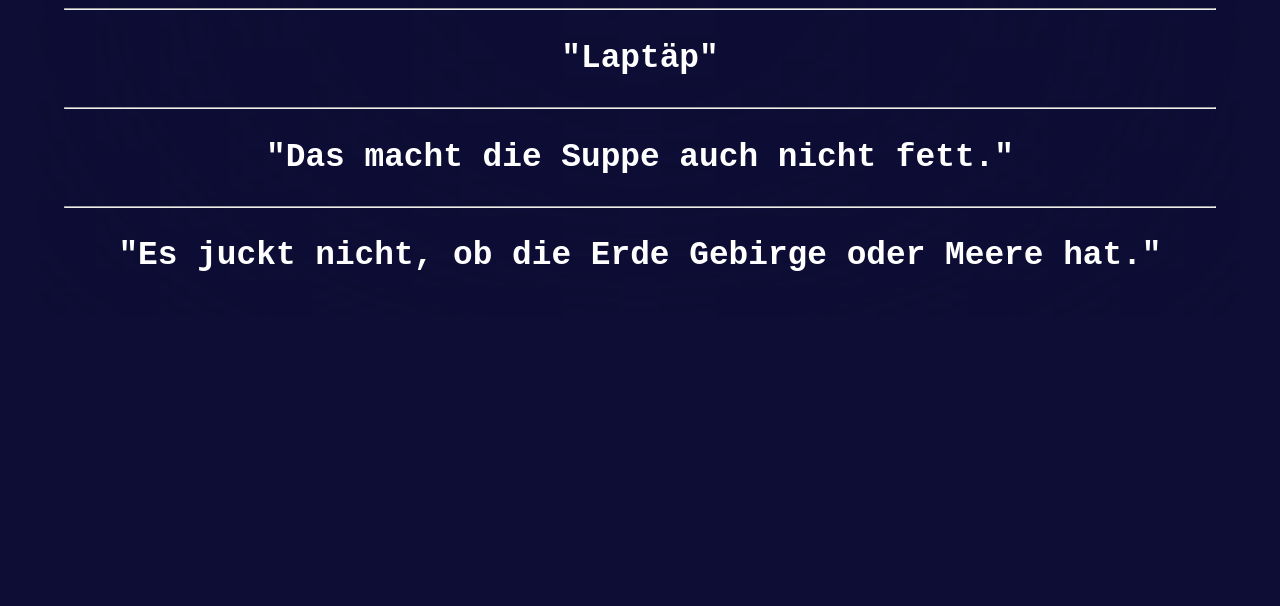
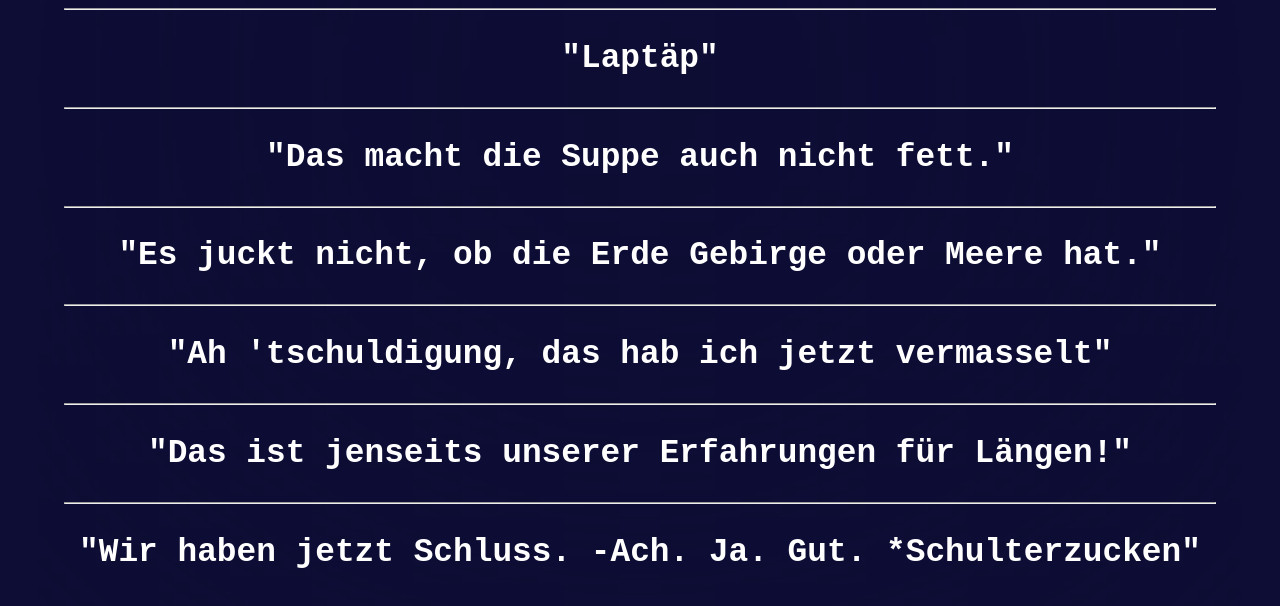
Before and after one commit to linse2268/Astrospr-che, a plain HTML site: page index.html in a window 1280 px wide. Shown: the part 692-1298 px from the top of the page. Before the commit the page ends 1017 px from the top, so only its background shows below. Drawn offline with Linux system fonts and the light colour scheme.

Commit message:
Update index.html

```diff
--- a/index.html
+++ b/index.html
@@ -27,7 +27,12 @@
         <h1 class="zitate">"Das macht die Suppe auch nicht fett."</h1>
         <hr>
         <h1 class="zitate">"Es juckt nicht, ob die Erde Gebirge oder Meere hat."</h1>
-
+        <hr>
+        <h1 class="zitate">"Ah 'tschuldigung, das hab ich jetzt vermasselt"</h1>
+        <hr>
+        <h1 class="zitate">"Das ist jenseits unserer Erfahrungen für Längen!"</h1>
+        <hr>
+        <h1 class="zitate">"Wir haben jetzt Schluss. -Ach. Ja. Gut. *Schulterzucken"</h1>
     </div>
 
 </body>
```
